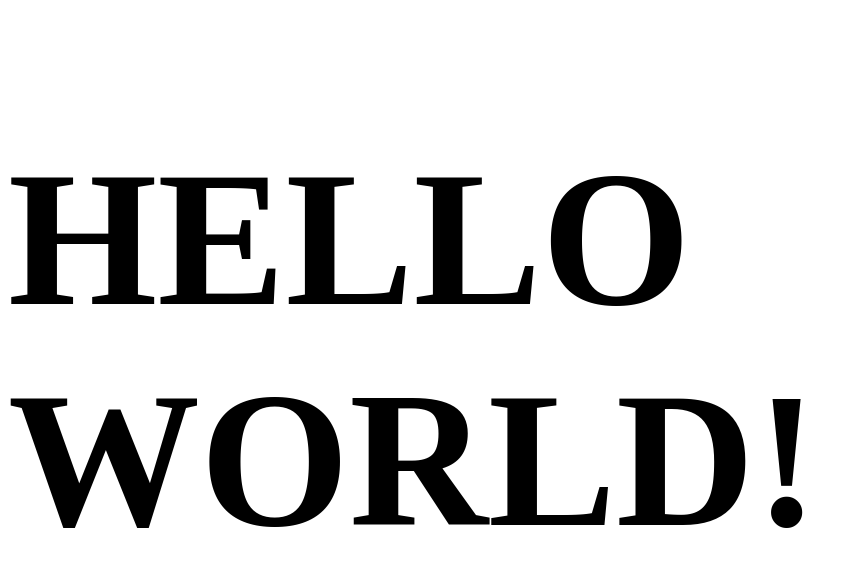
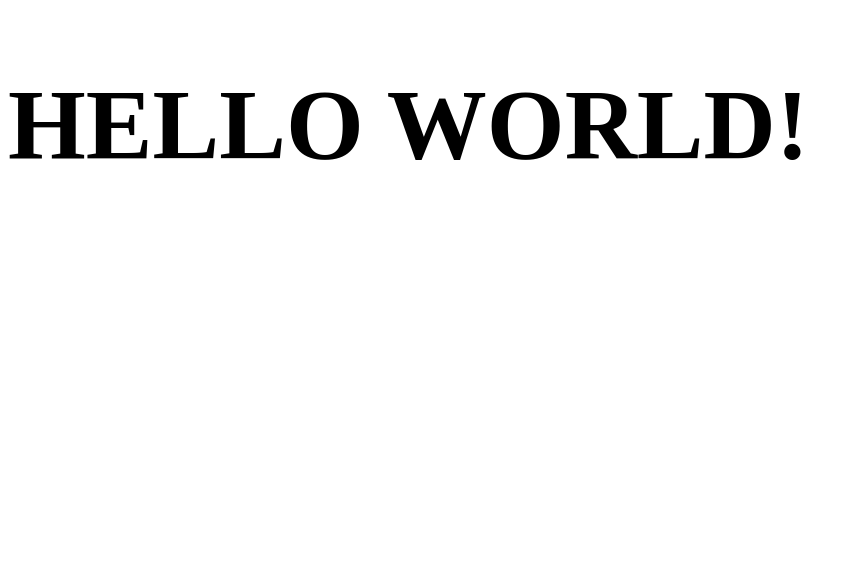
Before and after one commit to DaneRaarup/Boredom, a plain HTML site: page index.html in a window 1280 px wide. Shown: the whole page, without its empty margins (0-857 px from the left). Drawn offline with Linux system fonts and the light colour scheme.

Commit message:
Update mystyle.css

```diff
--- a/mystyle.css
+++ b/mystyle.css
@@ -1,3 +1,3 @@
 h1 {
-font-size: 2in;
+font-size: 100px;
 }
```
